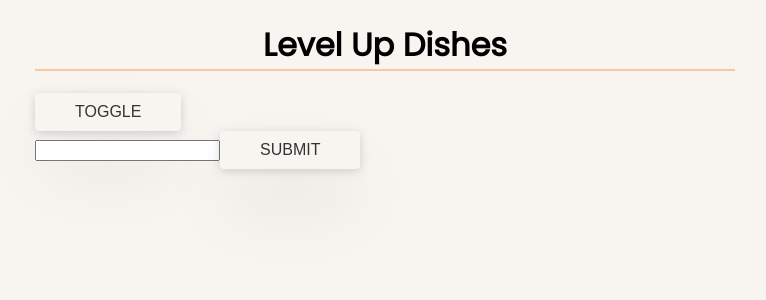
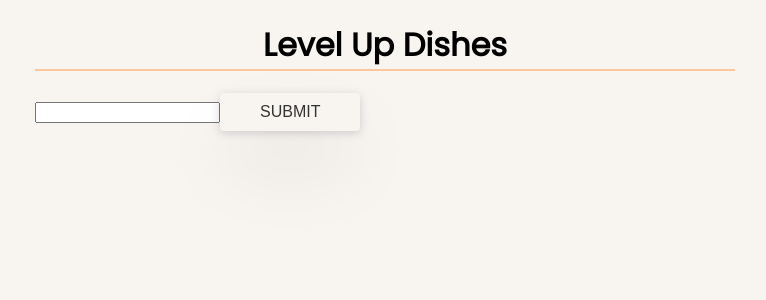
Before and after one commit to TianaJohnson/hooks, a React (Create React App) app: page / in a window 1280 px wide. Shown: the top 300 px of the page, without its empty margins (255-1021 px from the left). Built offline with nearby package versions, Linux system fonts and the light colour scheme.

Commit message:
import/export use Cotext

```diff
--- a/src/App.js
+++ b/src/App.js
@@ -2,7 +2,7 @@ import React, { useState, useEffect, useRef, createContext} from 'react';
 import Toggle from './Toggle.js';
 import { useTitleInput } from './hooks/useTitleInput';
 
-const userContext = createContext();
+export const userContext = createContext();
 //useState can only be used on a function based component
 // if using class base components, use State
 const App = () => {
@@ -19,7 +19,7 @@ const App = () => {
   return (
     <userContext.Provider
         value={{
-          user:true
+          user:false
         }}>
     <div className="main-wrapper" ref = {ref}>
       <h1 onClick={() => ref.current.classList.add('new-fake-class')}>Level Up Dishes</h1>
--- a/src/Toggle.js
+++ b/src/Toggle.js
@@ -1,8 +1,12 @@
-import React, { useState } from "react";
+import React, { useState, useContext } from "react";
+import { userContext } from './App';
 
 const Toggle = () => {
 
     const [isToggled, setToggle] = useState(false);
+    const userInfo = useContext(userContext);
+    console.log('user info', userInfo);
+    if(!userInfo.user) return null;
 
     return (
         <div>
```
